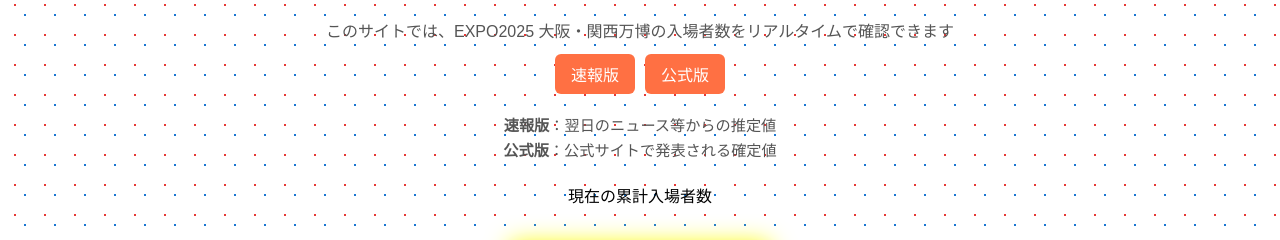
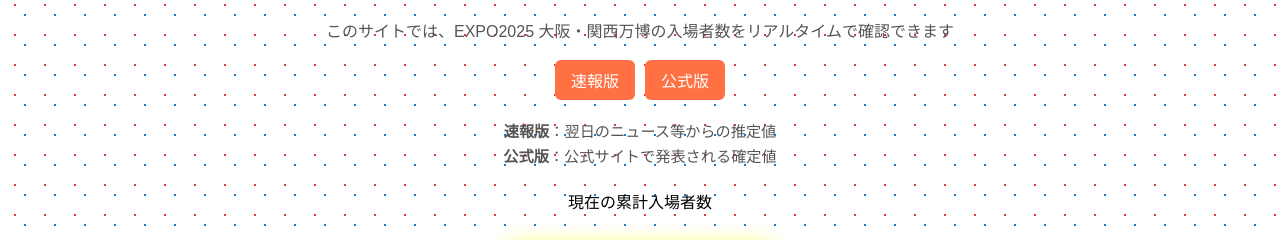
Before and after one commit to ohtakumi/expo-visitors, a plain HTML site: page index.html in a window 1280 px wide. Shown: the part 70-310 px from the top of the page. Drawn offline with nearby package versions, Linux system fonts and the light colour scheme.

Commit message:
cssを変更

```diff
--- a/style.css
+++ b/style.css
@@ -18,7 +18,6 @@ header p {
   font-size: 1rem; /* 標準的な文字サイズ */
   color: #555; /* 落ち着いたグレー */
   line-height: 1.6; /* 行間を広げて読みやすく */
-  margin: 10px 10px; /* 上下に余白を追加し、左右にスペースを確保 */
 }
 
 .selector {
```
